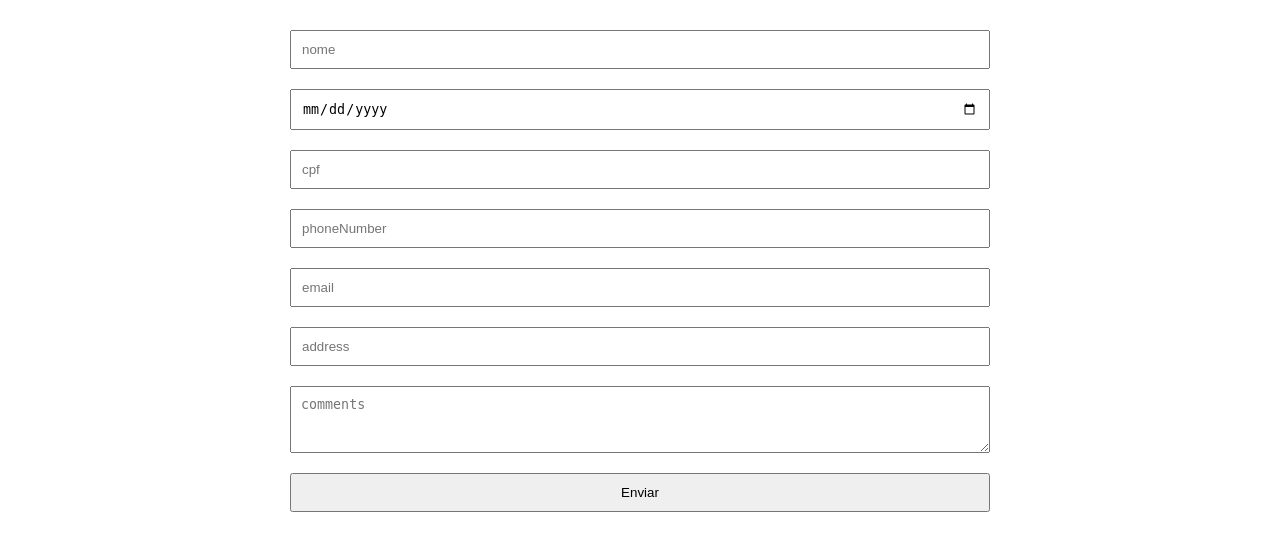
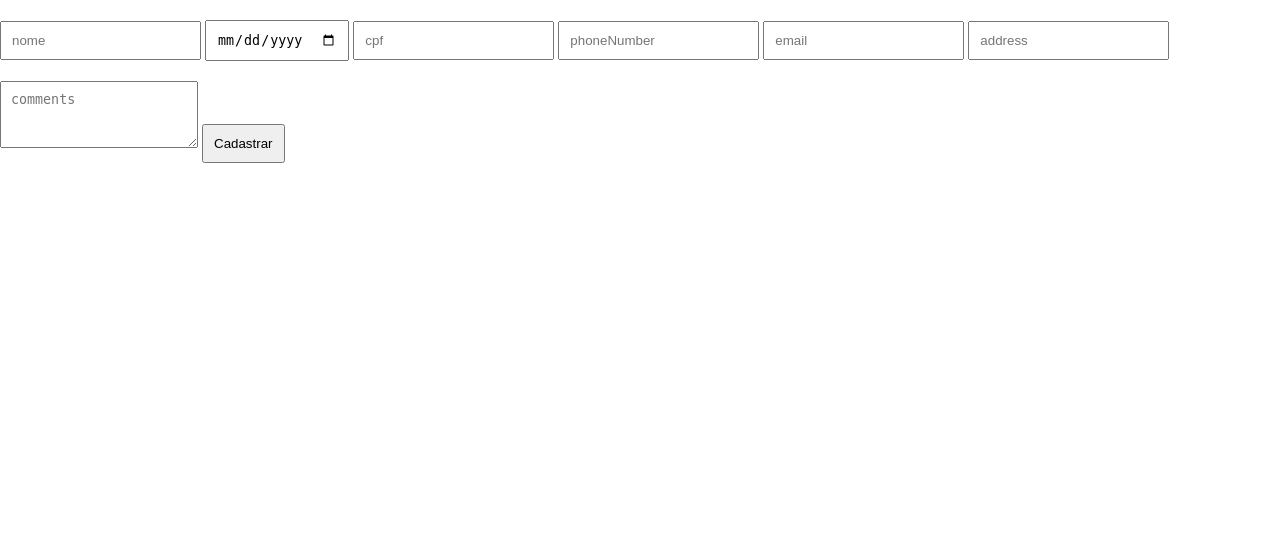
Before and after one commit to Vitor-Kemuel/SistemaDeClientes, a PHP site: page / in a window 1280 px wide. Shown: the top 551 px of the page. Run offline with PHP 8.4, Linux system fonts and the light colour scheme.

Commit message:
importando jQuery, função ajax e fazendo alterações no form

```diff
--- a/index.php
+++ b/index.php
@@ -9,7 +9,7 @@
     <title>Cadastro</title>
 </head>
 <body>
-    <form id="form" name="formCadastro" action="script.php" method="POST">
+    <form id="formCadastro" name="formCadastro" method="POST">
         <input type="text" name="name" id="nameInput" class="input" placeholder="nome">
         <input type="date" name="birthDate" id="birtInput" class="input" placeholder="birthDate">
         <input type="text" name="cpf" id="cpfInput" class="input" placeholder="cpf">
@@ -17,7 +17,10 @@
         <input type="email" name="email" id="emailInput" class="input" placeholder="email">
         <input type="text" name="address" id="addressInput" class="input" placeholder="address">
         <textarea name="comments" id="commentsInput" class="input" placeholder="comments" rows="3"></textarea>
-        <button type="submit" onclick="return validar()" class="input">Enviar</button>
+        <input type="button" form="formCadastro" value="Cadastrar" id="cadastrar"  class="input">
     </form>
+    <div id="resposta"></div>
+    <script type="text/javascript" src="js/jQuery/jquery.js"></script>
+    <script src="js/ajax.js"></script>
 </body>
 </html>
```
